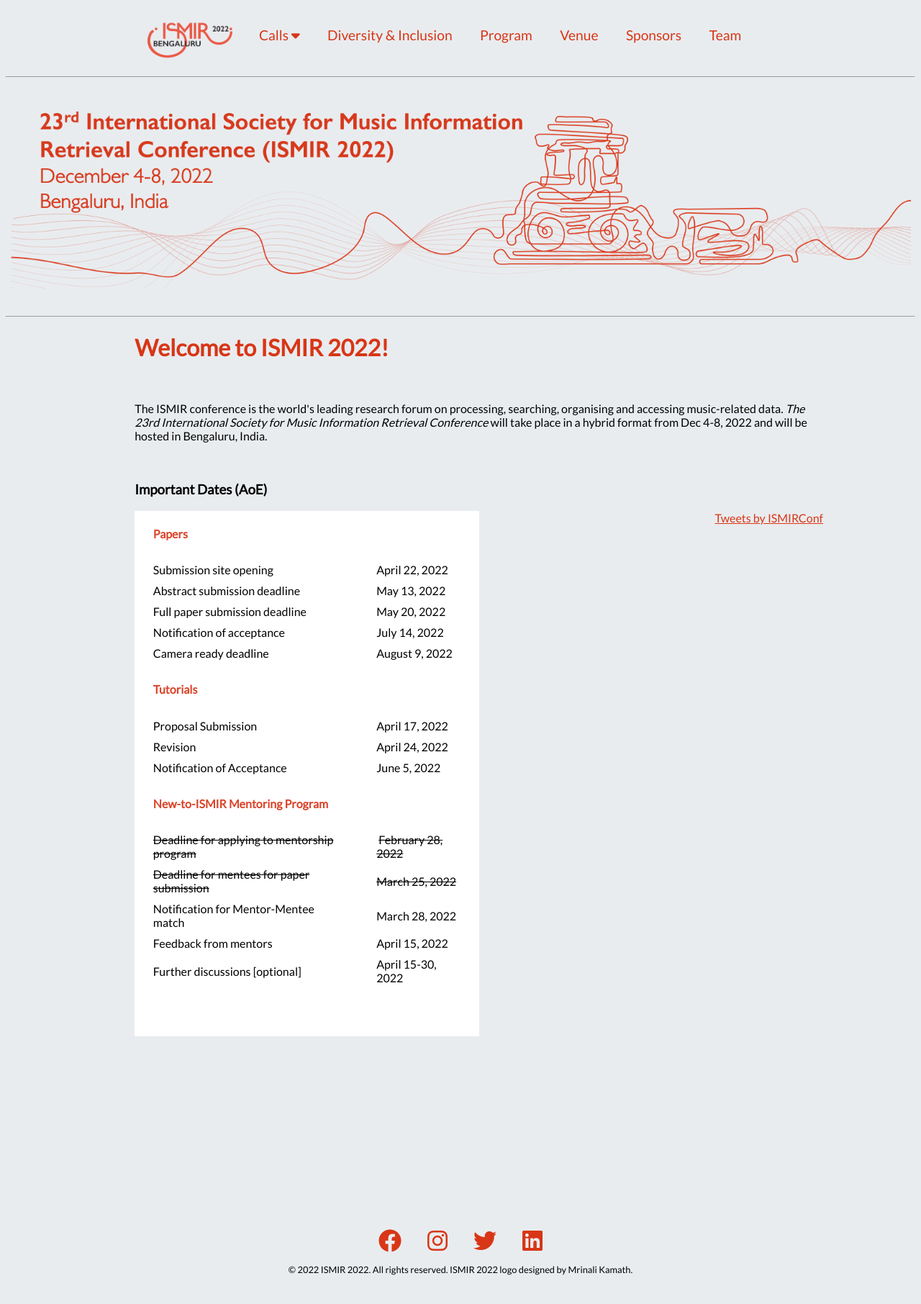
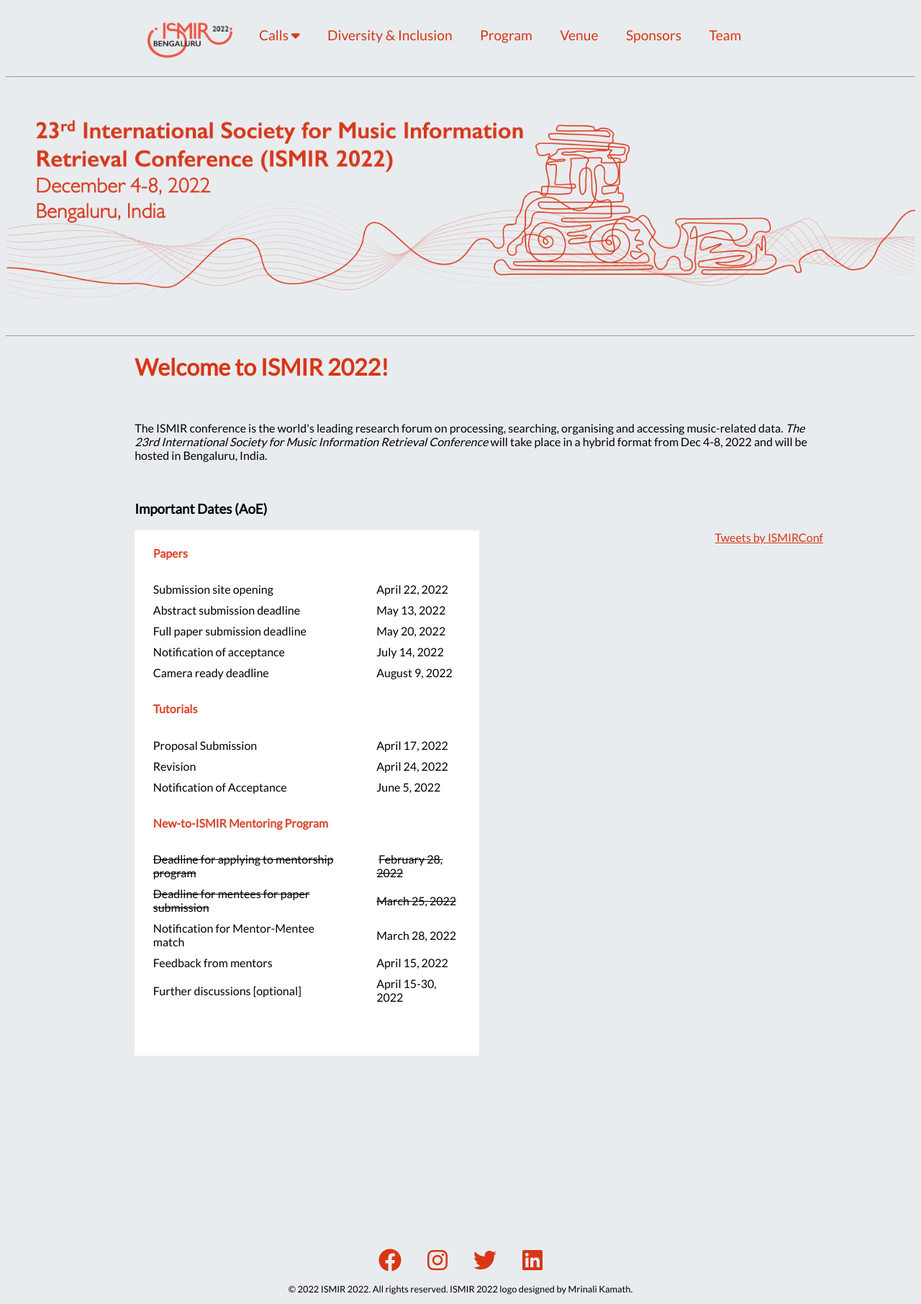
Before and after one commit to ismir2022/ismir2022.github.io, a Jekyll site: the page built from index.md, in a window 1280 px wide. Shown: the whole page at 72% size. Built offline with Jekyll 4.4.1, drawn with Linux system fonts in a browser that asks for light colours; nearby versions of some CDN libraries; comment, search, counter and statistics services are not loaded; before the commit the page ends 1785 px from its top, so only the background shows below that; grey boxes are pictures that could not be loaded.

Commit message:
Banner Change Size

```diff
--- a/_includes/css/musto.css
+++ b/_includes/css/musto.css
@@ -111,7 +111,7 @@
     background-size: contain;
     background-repeat: no-repeat;
     width: 100%;
-    height: 35vh;
+    height: 38vh;
     /* padding-top: 40vh; */
     /* text-align: center; */
     padding-bottom: 20vh;
```
